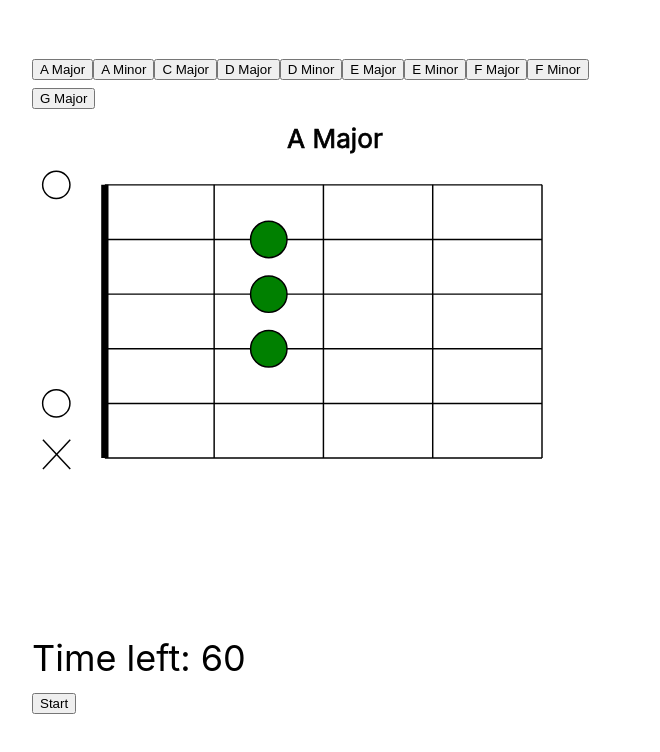
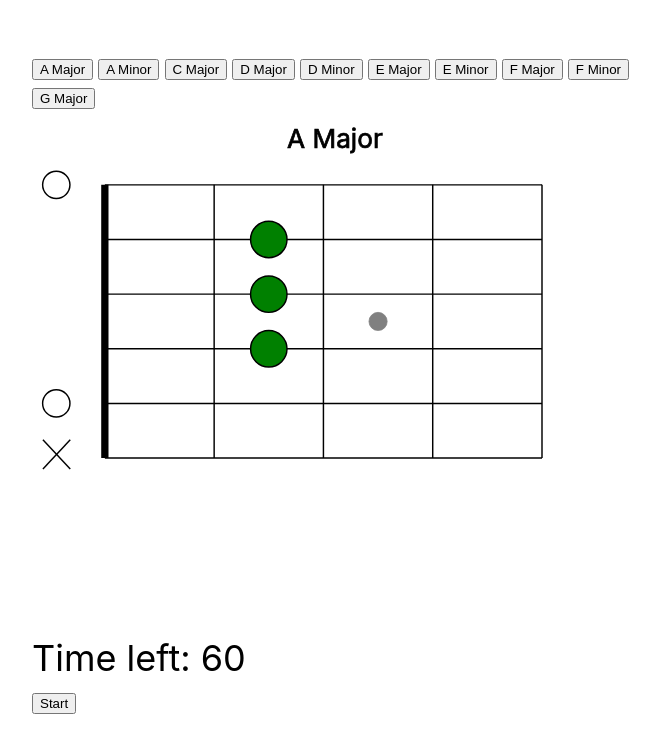
Before and after one commit to fedragon/guitar-practice, a Next.js app: page / in a window 1280 px wide. Shown: the top 752 px of the page, without its empty margins (302-962 px from the left). Built offline with nearby package versions, Linux system fonts and the light colour scheme.

Commit message:
Draw dot on 3rd fret

```diff
--- a/components/guitar.tsx
+++ b/components/guitar.tsx
@@ -15,6 +15,10 @@ export default function Guitar({
   let yoff = xoff
   let width = base * 8
   let height = base * 5
+
+  let cx3rdFret = xoff + base * (3 + 1) + base * (3 - 2)
+  let cy3rdFret = yoff + base * 2.5
+  let radius3rdFret = 12.5
 
   return (
     <svg xmlns="http://www.w3.org/2000/svg" viewBox="0 0 840 700" >
@@ -35,6 +39,10 @@ export default function Guitar({
       <line x1={xoff} y1={yoff + base * 4} x2={xoff + width} y2={yoff + base * 4} stroke={"black"} strokeWidth={2} />
       <line x1={xoff} y1={yoff + height} x2={xoff + width} y2={yoff + height} stroke={"black"} strokeWidth={2} />
 
+      {/* 3rd fret dot */}
+      <circle cx={cx3rdFret} cy={cy3rdFret} r={radius3rdFret} stroke={"grey"} strokeWidth={1} fill={"grey"} />
+
+      {/* chord name */}
       <text x={xoff / 2 + width / 2} y={yoff / 2} fontSize={36} stroke={"black"} fill={"black"}>{chord.name}</text>
 
       {chord.strings.map(function (row: { gstring: number, fret: number, strum?: boolean }) {
--- a/pages/index.tsx
+++ b/pages/index.tsx
@@ -27,7 +27,10 @@ export default function Home() {
     <Layout home>
       {Chords.map(function (chord) {
         return (
-          <button key={chord.name} onClick={() => { setChord(chord) }}>{chord.name}</button>
+          [
+            <button key={chord.name} onClick={() => { setChord(chord) }}>{chord.name}</button>,
+            <span>&nbsp;</span>
+          ]
         )
       })}
       <Guitar key={"guitar"} chord={chord} />
```
